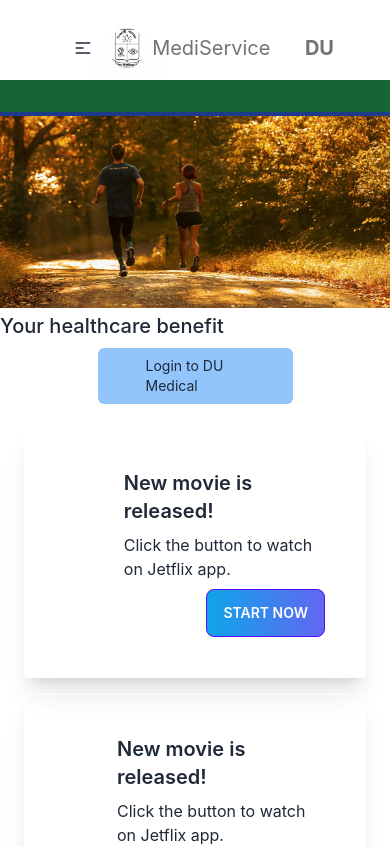
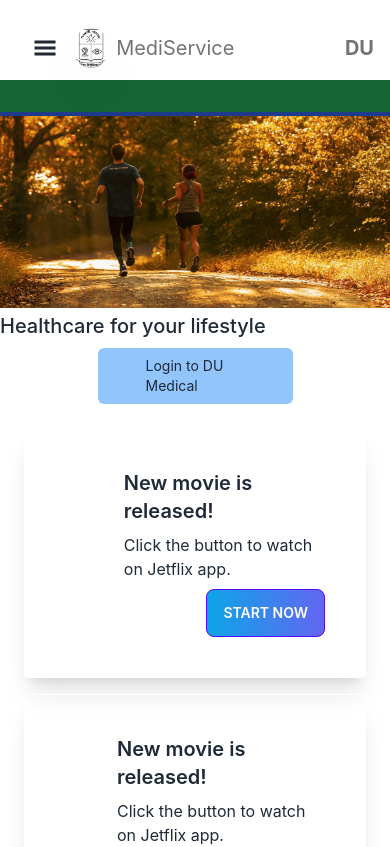
Before and after one commit to easakibahmad/mediService, a React (Create React App) app: page / in a window 390 px wide. Shown: the top 847 px of the page. Built offline with nearby package versions, Linux system fonts and the light colour scheme; no server answers.

Commit message:
navbar icon modified

```diff
--- a/src/Pages/Home/Banner/Banner.js
+++ b/src/Pages/Home/Banner/Banner.js
@@ -15,7 +15,7 @@ const Banner = () => {
         />
         <div className="md:absolute md:top-1/2 md:left-1/2 md:block grid grid-cols-1 md:my-0 my-6">
           <h1 className="md:text-amber-400 md:mt-0 -mt-5 mb-2 lg:text-4xl md:text-2xl text-xl md:mb-6 font-medium">
-            Your healthcare benefit
+            Healthcare for your lifestyle
           </h1>
           <Link
             to="/login"
--- a/src/Shared/Navbar/Navbar.js
+++ b/src/Shared/Navbar/Navbar.js
@@ -2,6 +2,7 @@ import React, { useContext } from "react";
 import { Link } from "react-router-dom";
 import { AuthContext } from "../../context/AuthProvider";
 import duLogo from "../../assets/images/DUlogo.jpeg";
+import { GiHamburgerMenu } from "react-icons/gi";
 
 const Navbar = () => {
   const { user, logOut } = useContext(AuthContext);
@@ -61,25 +62,12 @@ const Navbar = () => {
     </React.Fragment>
   );
   return (
-    <div className="pt-4 px-12  shadow-md ">
+    <div className="pt-4 md:px-12 px-2  shadow-md ">
       <div className="navbar grid grid-cols-2">
         <div className="navbar-start">
           <div className="dropdown">
-            <label tabIndex={0} className="btn btn-ghost lg:hidden">
-              <svg
-                xmlns="http://www.w3.org/2000/svg"
-                className="h-5 w-5"
-                fill="none"
-                viewBox="0 0 24 24"
-                stroke="currentColor"
-              >
-                <path
-                  strokeLinecap="round"
-                  strokeLinejoin="round"
-                  strokeWidth="2"
-                  d="M4 6h16M4 12h8m-8 6h16"
-                />
-              </svg>
+            <label tabIndex={0} className="btn text-2xl btn-ghost lg:hidden">
+              <GiHamburgerMenu></GiHamburgerMenu>
             </label>
             <ul
               tabIndex={0}
```
